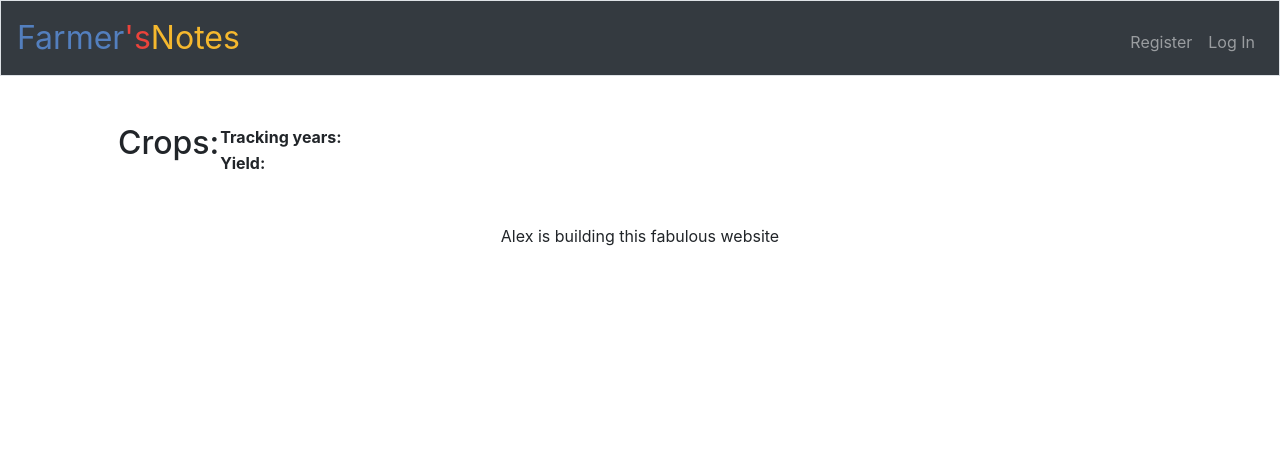
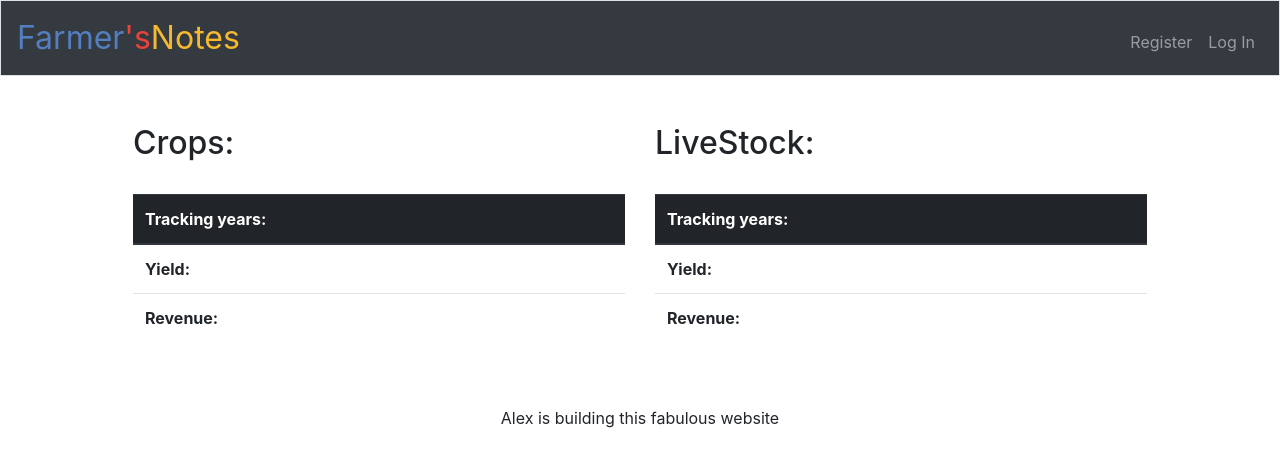
Before and after one commit to alexsonphoenix/cs50-final, a Flask app: template templates/yourFarm.html in a window 1280 px wide. Shown: the top 467 px of the page. Run offline with Flask 2, Linux system fonts and the light colour scheme; the template is opened without the code that fills it, so the values that code supplies are empty; some libraries are stand-ins or nearby versions.

Commit message:
fixed yourFarm Page, it worked

```diff
--- a/app.py
+++ b/app.py
@@ -175,16 +175,16 @@ def register():
 
 # Form for setting route
 class settingForm(FlaskForm):
-    trackingYears = IntegerField('Tracking Years')
+    trackingYears = IntegerField('Tracking Years', validators=[NumberRange(min=1, max=10, message="between 1 and 10")])
 
     crop = StringField('Crop')
-    cropUnit = StringField('Crop Unit')
+    cropUnit = StringField('Crop measurement')
     livestock = StringField('LiveStock')
-    livestockUnit = StringField('LiveStock Unit')
+    livestockUnit = StringField('LiveStock measurement')
     cropEx = StringField('Crop Expense')
-    cropExUnit = StringField('Crop Expense Unit')
+    cropExUnit = StringField('Crop Expense measurement')
     livestockEx = StringField('LiveStock Expense')
-    livestockExUnit = StringField('LiveStock Expense Unit')
+    livestockExUnit = StringField('LiveStock Expense measurement')
 
 
 @app.route("/setting", methods=["GET", "POST"])
@@ -197,15 +197,11 @@ def setting():
     if form.validate_on_submit():
         # Add data into the database
 
-        # Query user in [users] table
-        user_query = db.execute("SELECT * FROM users WHERE id = :user_id",user_id = session["user_id"])
-
         # update trackingYears: (Originally: NULL)
         db.execute("UPDATE users SET trackingYears = :trackingYears WHERE id = :user_id", trackingYears=int(request.form.get("trackingYears")),
                    user_id = session["user_id"])
 
-
-        return render_template("yourFarm.html")
+        return redirect("/yourFarm")
 
 
     # User reached route via GET (as by clicking a link or via redirect)
@@ -257,9 +253,10 @@ def changePassword():
 @app.route("/yourFarm")
 @login_required
 def yourFarm():
-    trackingYears = db.execute("SELECT trackingYears FROM users WHERE id =:user_id", user_id=session["user_id"])
-
-    return render_template("yourFarm.html", trackingYears=int(trackingYears))
+    # Query user in [users] table
+    user_query = db.execute("SELECT * FROM users WHERE id = :user_id",user_id = session["user_id"])
+    yearNum = int(user_query[0]["trackingYears"])
+    return render_template("yourFarm.html", trackingYears=yearNum)
 
 
 @app.route("/calculators")
--- a/templates/yourFarm.html
+++ b/templates/yourFarm.html
@@ -7,25 +7,66 @@
 {% block main %}
   <div class="container">
     <div class="row">
+      <div class="col-6">
         <h2>Crops: </h2>
-      <table class="crops">
+        <br>
+        <table class="table">
+          <thead class="thead-dark">
             <tr>
               <th>Tracking years: </th>
-          {% for year in trackingYears %}
+              {% for year in range(trackingYears) %}
                 <th scope="col">{{2019 - year}}</th>
               {% endfor %}
             </tr>
+          </thead>
 
+          <tbody>
             <tr>
               <th>Yield: </th>
-          {% for year in trackingYears %}
+              {% for year in range(trackingYears) %}
                 <th scope="col">{{year}}</th>
               {% endfor %}
             </tr>
+            <tr>
+              <th>Revenue: </th>
+              {% for year in range(trackingYears) %}
+                <th scope="col">{{year}}</th>
+              {% endfor %}
+            </tr>
+          </tbody>
         </table>
       </div>
 
+      <div class="col-6">
+        <h2>LiveStock: </h2>
+        <br>
+        <table class="table">
+          <thead class="thead-dark">
+            <tr>
+              <th>Tracking years: </th>
+              {% for year in range(trackingYears) %}
+                <th scope="col">{{2019 - year}}</th>
+              {% endfor %}
+            </tr>
+          </thead>
 
+          <tbody>
+            <tr>
+              <th>Yield: </th>
+              {% for year in range(trackingYears) %}
+                <th scope="col">{{year}}</th>
+              {% endfor %}
+            </tr>
+            <tr>
+              <th>Revenue: </th>
+              {% for year in range(trackingYears) %}
+                <th scope="col">{{year}}</th>
+              {% endfor %}
+            </tr>
+          </tbody>
+        </table>
+      </div>
+    </div>
   </div>
 
 {% endblock %}
```
Also changed, not shown: templates/register.html (+7 -0 lines), templates/setting.html (+7 -5 lines), farmNotes.db. Lines whose indentation alone changed are shown as unchanged.
